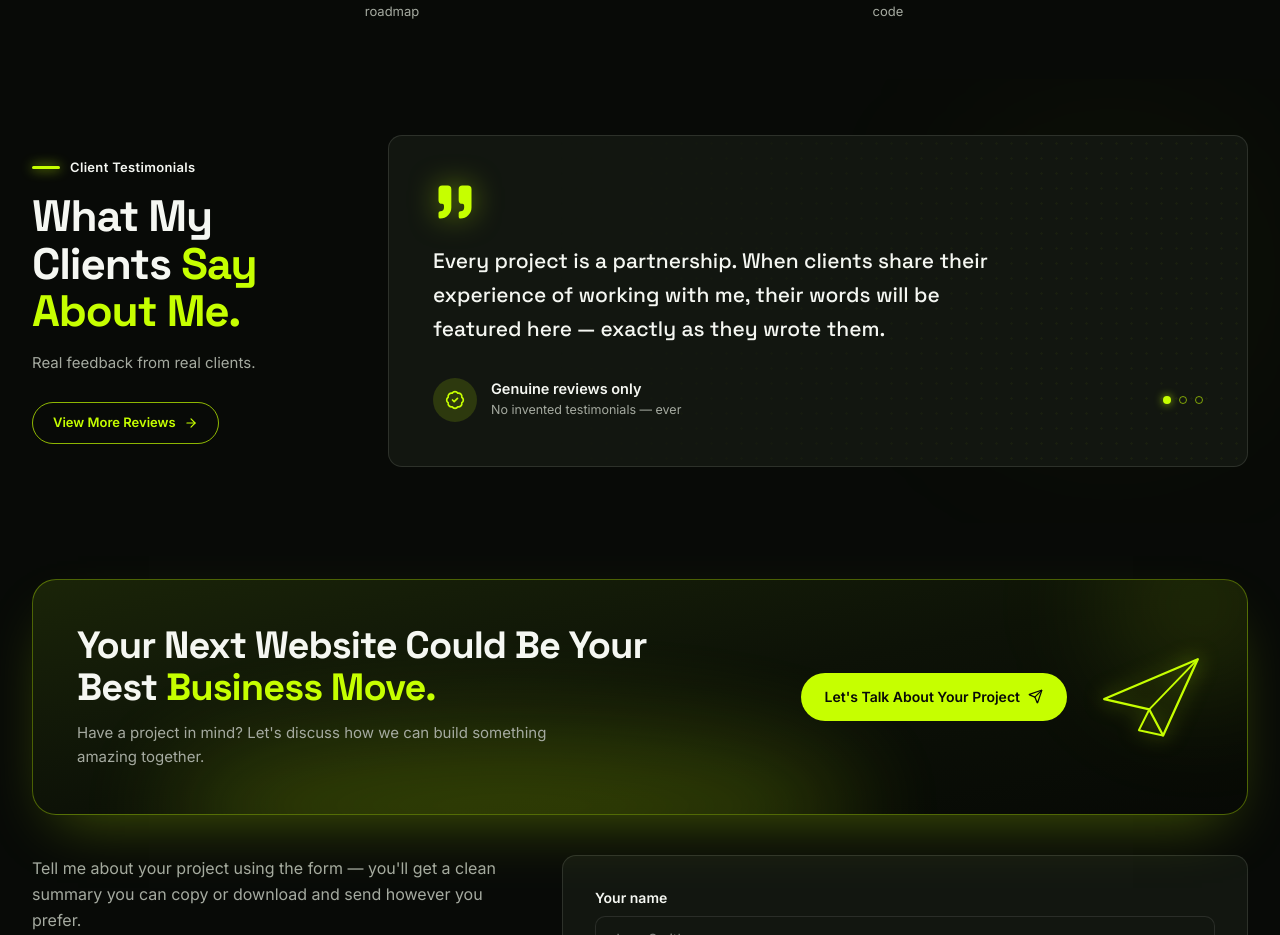
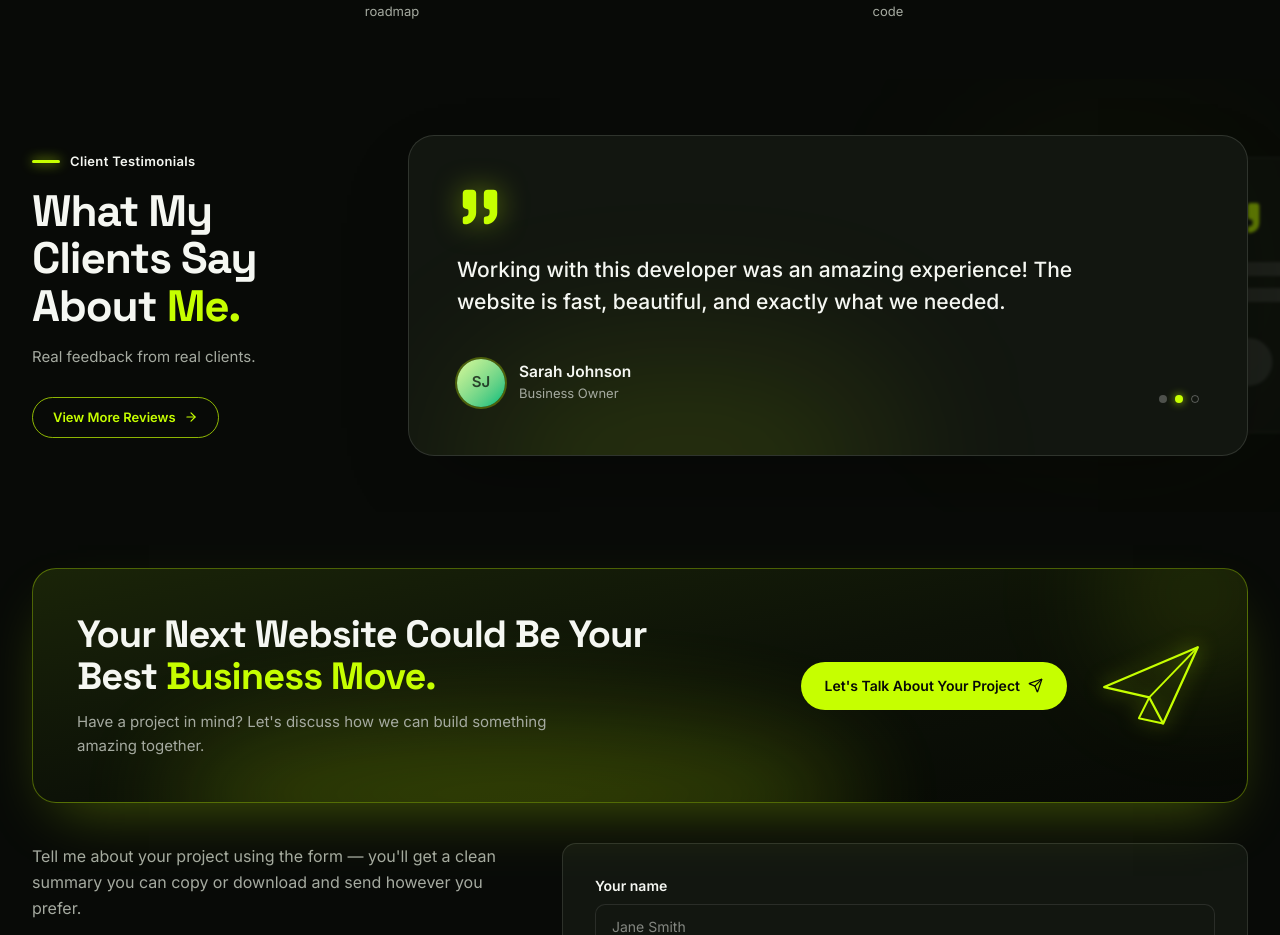
Before and after one commit to Ahsantechno3/ahsan-ali, a Next.js app: page / in a window 1280 px wide. Shown: the part 3443-4378 px from the top of the page. Built offline with nearby package versions, Linux system fonts and the light colour scheme; no server answers.

Commit message:
Testimonials: match reference design (heading accent, design review card, peek card, dots)

```diff
--- a/components/Testimonials.tsx
+++ b/components/Testimonials.tsx
@@ -1,22 +1,24 @@
-import { ArrowRight, BadgeCheck, Quote } from "lucide-react";
+import { ArrowRight, Quote } from "lucide-react";
 import Reveal from "./Reveal";
 import SectionTag from "./SectionTag";
+import { testimonials } from "@/lib/data";
 
 /**
- * Reference layout: left heading block + one large dark testimonial
- * card with a big neon quote mark and dot navigation.
- * Content stays genuine-only — no invented quotes, names or ratings.
- * Replace the card text with a real client review when one is supplied.
+ * Layout matches Ahsan's reference design: left heading block, one large
+ * rounded testimonial card, a second card peeking in from the right edge,
+ * and dot navigation at the card's bottom right.
  */
 export default function Testimonials() {
+  const t = testimonials[0];
+
   return (
     <section id="testimonials" className="relative overflow-hidden">
       <div className="pointer-events-none absolute right-10 top-16 h-64 w-64 rounded-full bg-[#C6FF00]/6 blur-[110px]" />
-      <div className="relative mx-auto grid max-w-7xl items-center gap-10 px-5 py-12 lg:grid-cols-[300px_1fr] lg:gap-14 lg:px-8 lg:py-14">
+      <div className="relative mx-auto grid max-w-7xl items-center gap-10 px-5 py-12 lg:grid-cols-[320px_1fr] lg:gap-14 lg:px-8 lg:py-14">
         <Reveal>
           <SectionTag>Client Testimonials</SectionTag>
           <h2 className="mt-4 text-4xl font-bold leading-[1.08] tracking-tight sm:text-[44px]">
-            What My Clients <span className="text-[#C6FF00]">Say About Me.</span>
+            What My Clients Say About <span className="text-[#C6FF00]">Me.</span>
           </h2>
           <p className="mt-4 text-[15px] text-[#11150D]/65 dark:text-[#A5AAA0]">
             Real feedback from real clients.
@@ -30,41 +32,66 @@ export default function Testimonials() {
         </Reveal>
 
         <Reveal delay={0.1}>
-          <div className="card-surface relative overflow-hidden p-8 sm:p-11">
-            {/* dotted texture, stronger toward the right like the reference */}
-            <div className="dot-texture pointer-events-none absolute inset-0 opacity-25 [mask-image:linear-gradient(to_left,black_25%,transparent_85%)]" />
+          <div className="relative">
+            {/* main testimonial card */}
+            <div className="relative z-10 overflow-hidden rounded-[26px] border border-[#A5AAA0]/20 bg-white p-8 shadow-[0_30px_80px_-30px_rgba(0,0,0,0.45)] dark:bg-[#121610] sm:p-12">
+              {/* soft green glow along the bottom, like the reference */}
+              <div className="pointer-events-none absolute -bottom-28 left-16 h-52 w-[420px] rounded-full bg-[#C6FF00]/12 blur-[80px]" />
               <div className="relative">
                 <Quote
-                size={44}
+                  size={46}
                   className="text-[#C6FF00] drop-shadow-[0_0_14px_rgba(198,255,0,0.5)]"
                   fill="#C6FF00"
                   strokeWidth={0}
                 />
-              <p className="mt-5 max-w-xl font-heading text-[19px] font-medium leading-relaxed sm:text-[21px]">
-                Every project is a partnership. When clients share their
-                experience of working with me, their words will be featured
-                here — exactly as they wrote them.
+                <p className="mt-6 max-w-2xl text-[19px] font-medium leading-[1.55] sm:text-[21px]">
+                  {t.quote}
                 </p>
 
-              <div className="mt-8 flex items-center justify-between gap-4">
+                <div className="mt-10 flex items-end justify-between gap-4">
                   <div className="flex items-center gap-3.5">
-                  <span className="flex h-11 w-11 items-center justify-center rounded-full bg-[#C6FF00]/15 text-[#7fb800] dark:text-[#C6FF00]">
-                    <BadgeCheck size={20} />
+                    <span className="flex h-12 w-12 items-center justify-center rounded-full bg-gradient-to-br from-lime-200 to-emerald-500 text-[15px] font-bold text-black/70 ring-2 ring-[#C6FF00]/30">
+                      {t.initials}
                     </span>
                     <div>
-                    <p className="text-[14.5px] font-bold leading-tight">
-                      Genuine reviews only
+                      <p className="text-[15.5px] font-bold leading-tight">
+                        {t.name}
                       </p>
-                    <p className="mt-0.5 text-[12.5px] text-[#11150D]/55 dark:text-[#A5AAA0]">
-                      No invented testimonials — ever
+                      <p className="mt-0.5 text-[13px] text-[#11150D]/55 dark:text-[#A5AAA0]">
+                        {t.role}
                       </p>
                     </div>
                   </div>
                   {/* dot navigation, reference style */}
-                <div className="flex items-center gap-2">
+                  <div className="flex items-center gap-2 pb-1">
+                    <span className="h-2 w-2 rounded-full bg-[#11150D]/25 dark:bg-white/25" />
                     <span className="h-2 w-2 rounded-full bg-[#C6FF00] shadow-[0_0_8px_rgba(198,255,0,0.8)]" />
-                  <span className="h-2 w-2 rounded-full border border-[#C6FF00]/60" />
-                  <span className="h-2 w-2 rounded-full border border-[#C6FF00]/60" />
+                    <span className="h-2 w-2 rounded-full border border-[#11150D]/30 dark:border-white/30" />
+                  </div>
+                </div>
+              </div>
+            </div>
+
+            {/* next-card peek at the right edge, like the reference */}
+            <div
+              aria-hidden="true"
+              className="pointer-events-none absolute -right-4 top-1/2 z-0 hidden h-[86%] w-[60%] -translate-y-1/2 translate-x-[84%] rounded-[26px] border border-[#A5AAA0]/15 bg-white opacity-45 blur-[1.5px] dark:bg-[#121610] lg:block"
+            >
+              <div className="p-10">
+                <Quote
+                  size={40}
+                  className="text-[#C6FF00]"
+                  fill="#C6FF00"
+                  strokeWidth={0}
+                />
+                <div className="mt-6 h-3.5 w-4/5 rounded-full bg-[#11150D]/15 dark:bg-white/15" />
+                <div className="mt-3 h-3.5 w-3/5 rounded-full bg-[#11150D]/15 dark:bg-white/15" />
+                <div className="mt-9 flex items-center gap-3.5">
+                  <span className="h-12 w-12 rounded-full bg-[#11150D]/15 dark:bg-white/15" />
+                  <div>
+                    <div className="h-3 w-24 rounded-full bg-[#11150D]/15 dark:bg-white/15" />
+                    <div className="mt-2 h-2.5 w-16 rounded-full bg-[#11150D]/10 dark:bg-white/10" />
+                  </div>
                 </div>
               </div>
             </div>
--- a/lib/data.ts
+++ b/lib/data.ts
@@ -91,6 +91,24 @@ export const processSteps: ProcessStep[] = [
   { title: "Launch", description: "Go live and grow together" },
 ];
 
+export interface Testimonial {
+  quote: string;
+  name: string;
+  role: string;
+  initials: string;
+}
+
+/** Testimonials exactly as shown in Ahsan's reference design. */
+export const testimonials: Testimonial[] = [
+  {
+    quote:
+      "Working with this developer was an amazing experience! The website is fast, beautiful, and exactly what we needed.",
+    name: "Sarah Johnson",
+    role: "Business Owner",
+    initials: "SJ",
+  },
+];
+
 export const projectTypes: string[] = [
   "Business Website",
   "E-Commerce Store",
```
Lines whose indentation alone changed are shown as unchanged.
